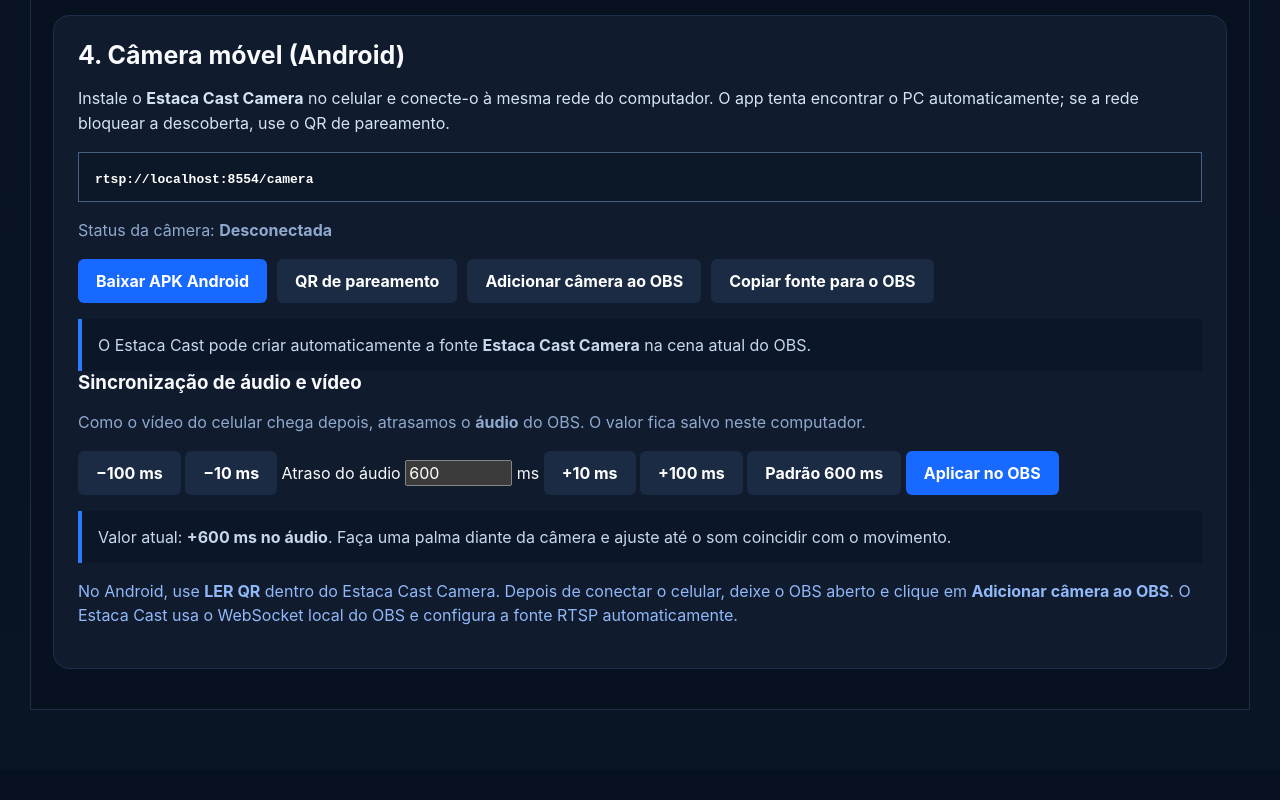
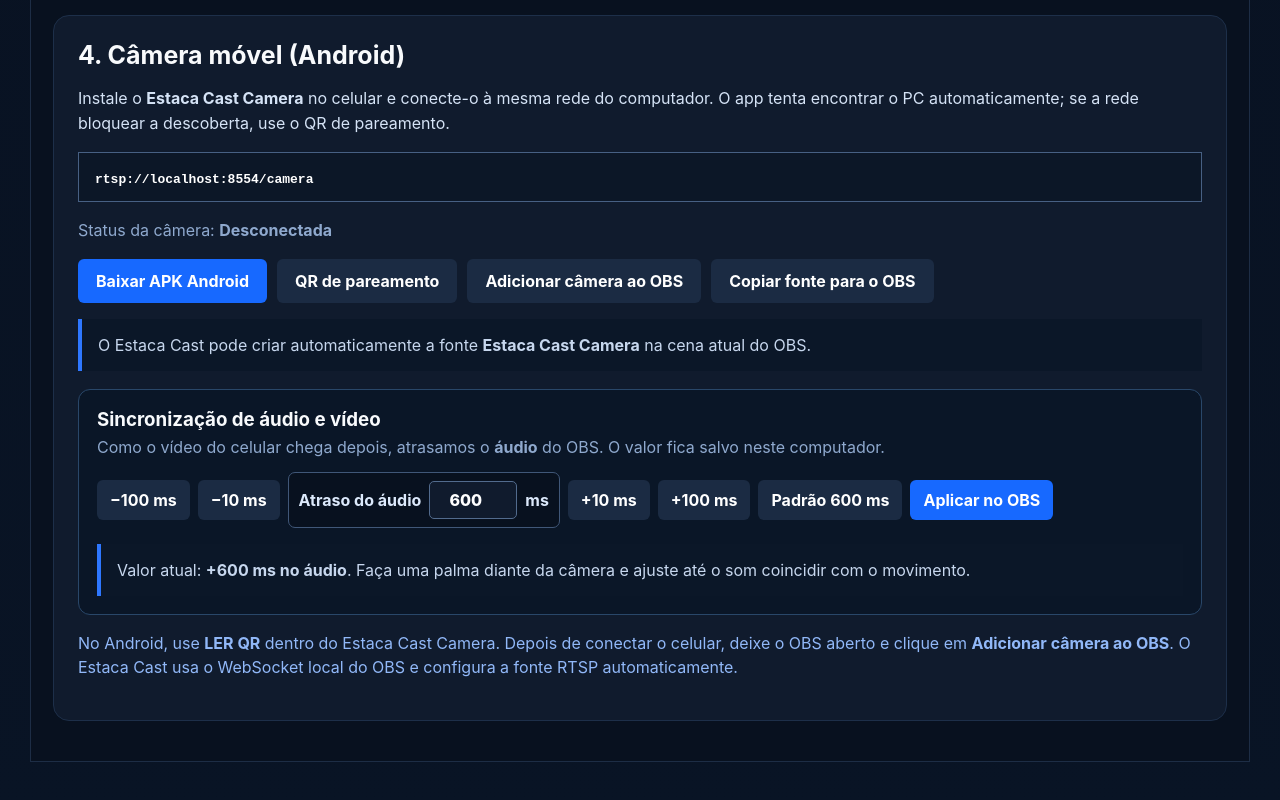
Before and after one commit to gderich/estaca-cast, an Electron app: page renderer/index.html in a window 1280 px wide. Shown: the part 1276-2076 px from the top of the page. Before the commit the page ends 2046 px from the top, so only its background shows below. Drawn offline with Linux system fonts and the light colour scheme; no server answers.

Commit message:
Estilizar controles de sincronização A/V

```diff
--- a/renderer/styles.css
+++ b/renderer/styles.css
@@ -30,6 +30,7 @@ h1 { margin:0; font-size:34px; letter-spacing:.4px; }
 .button-row { display:flex; flex-wrap:wrap; gap:10px; margin:14px 0; }
 button { border:0; border-radius:6px; padding:12px 18px; color:#fff; background:#1b2b43; cursor:pointer; font-weight:700; }
 button:hover { filter:brightness(1.1); }
+button:disabled { opacity:.55; cursor:default; }
 button.primary { background:#1769ff; }
 button.danger { background:#dc252b; }
 .copybox { border:1px solid #476083; background:#0c1727; padding:14px 16px; margin:14px 0 8px; overflow:auto; }
@@ -44,6 +45,13 @@ input[type=password] { width:100%; background:#08111f; border:1px solid #405778;
 .inline-options { margin:12px 0; color:#cbd9ed; }
 .notice { margin-top:16px; padding:14px 16px; background:#0b1728; border-left:4px solid #2e77ff; color:#c7d7ee; line-height:1.5; }
 .guide { background:#0b1728; border:1px solid #233a5b; border-radius:12px; padding:18px; margin:12px 0 16px; }
+.sync-card { margin-top:18px; padding:18px; background:#0a1627; border:1px solid #294769; border-radius:12px; }
+.sync-card h3 { margin-bottom:4px; }
+.sync-card p { margin:0 0 12px; }
+.sync-controls { display:flex; flex-wrap:wrap; gap:8px; align-items:center; }
+.sync-controls button { padding:10px 13px; }
+.sync-value { display:flex; align-items:center; gap:8px; background:#08111f; border:1px solid #405778; border-radius:7px; padding:8px 10px; color:#dce9fb; font-weight:700; }
+.sync-value input { width:88px; background:#101b2d; border:1px solid #526b8d; color:#fff; padding:8px 9px; border-radius:5px; text-align:center; font-weight:800; }
 .diag-grid { display:grid; grid-template-columns:repeat(2,1fr); gap:10px; }
 .diag-item { background:#0b1728; border:1px solid #233a5b; padding:13px; }
 .diag-item span { color:#8fa9ce; display:block; font-size:13px; margin-bottom:3px; }
```
